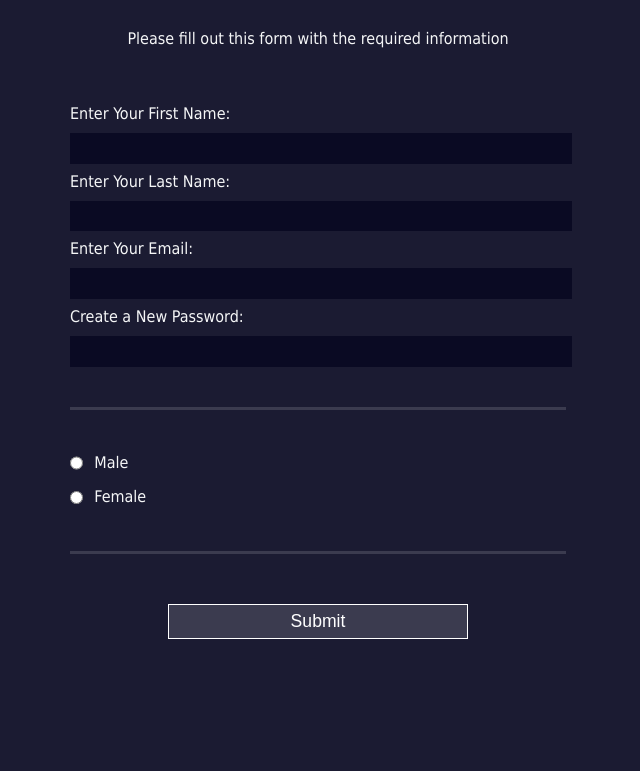
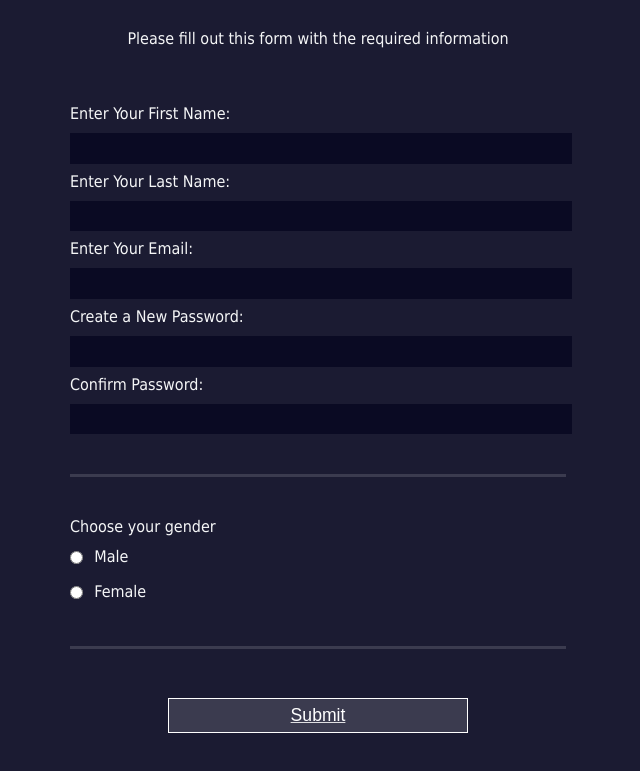
Before and after one commit to diljeet1270/Html-final-assignment, a plain HTML site: page registrationPage.html in a window 1280 px wide. Shown: the part 73-844 px from the top of the page, without its empty margins (322-962 px from the left). Drawn offline with Linux system fonts and the light colour scheme.

Commit message:
some minor changes

```diff
--- /dev/null
+++ b/login.css
@@ -0,0 +1,75 @@
+body {
+    width: 100%;
+    height: 100vh;
+    margin: 0;
+    background-color: #1b1b32;
+    color: #f5f6f7;
+    font-family: Tahoma;
+    font-size: 16px;
+  }
+
+  h1, p {
+    margin: 1em auto;
+    text-align: center;
+  }
+
+  form {
+    width: 60vw;
+    max-width: 500px;
+    min-width: 300px;
+    margin: 0 auto;
+    padding-bottom: 2em;
+  }
+
+  fieldset {
+    border: none;
+    padding: 2rem 0;
+    border-bottom: 3px solid #3b3b4f;
+  }
+
+  fieldset:last-of-type {
+    border-bottom: none;
+  }
+
+  label {
+    display: block;
+    margin: 0.5rem 0;
+  }
+
+  input,
+  textarea,
+  select {
+    margin: 10px 0 0 0;
+    width: 100%;
+    min-height: 2em;
+  }
+
+  input, textarea {
+    background-color: #0a0a23;
+    border: 1px solid #0a0a23;
+    color: #ffffff;
+  }
+
+  .inline {
+    width: unset;
+    margin: 0 0.5em 0 0;
+    vertical-align: middle;
+  }
+
+  input[type="submit"] {
+    display: block;
+    width: 60%;
+    margin: 1em auto;
+    height: 2em;
+    font-size: 1.1rem;
+    background-color: #3b3b4f;
+    border-color: white;
+    min-width: 300px;
+  }
+
+  input[type="file"] {
+    padding: 1px 2px;
+  }
+  a{
+    color: #dfdfe2;
+  }
--- a/registrationPage.html
+++ b/registrationPage.html
@@ -10,17 +10,21 @@
     <p>Please fill out this form with the required information</p>
     <form method="post" action='https://register-demo.freecodecamp.org'>
       <fieldset>
-        <label for="first-name">Enter Your First Name: <input id="first-name" name="first-name" type="text" required /></label>
-        <label for="last-name">Enter Your Last Name: <input id="last-name" name="last-name" type="text" required /></label>
-        <label for="email">Enter Your Email: <input id="email" name="email" type="email" required /></label>
-        <label for="new-password">Create a New Password: <input id="new-password" name="new-password" type="password" pattern="[a-z0-5]{8,}" required /></label>
+        <label for="first-name">Enter Your First Name: <input id="first-name" name="first-name" type="text" /></label>
+        <label for="last-name">Enter Your Last Name: <input id="last-name" name="last-name" type="text"  /></label>
+        <label for="email">Enter Your Email: <input id="email" name="email" type="email"  /></label>
+        <label for="new-password">Create a New Password: <input id="new-password" name="new-password" type="password"  /></label>
+        <label for="confirm-password">Confirm Password: <input id="confirm-password" name="confirm-password" type="password"   /></label>
       </fieldset>
       <fieldset>
+        <label for="gender">Choose your gender</label>
         <label for="male"><input id="male" type="radio" name="gender" class="inline" /> Male</label>
         <label for="female"><input id="female" type="radio" name="gender" class="inline" /> Female</label>
       </fieldset>
       <fieldset>
-      <input type="submit" value="Submit" />
+      <a href="./index.html">
+      <input type="submit" />
+    </a>
     </form>
   </body>
 </html>
```
Also changed, not shown: index.html (added, +12 -0 lines), login.html (added, +19 -0 lines).
